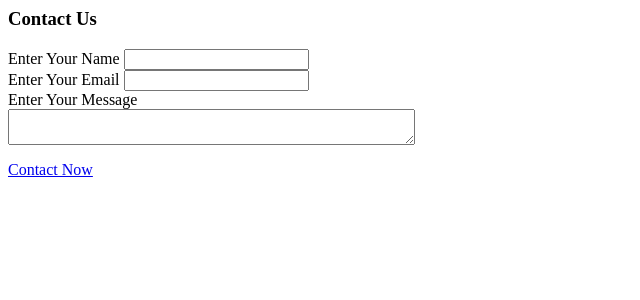
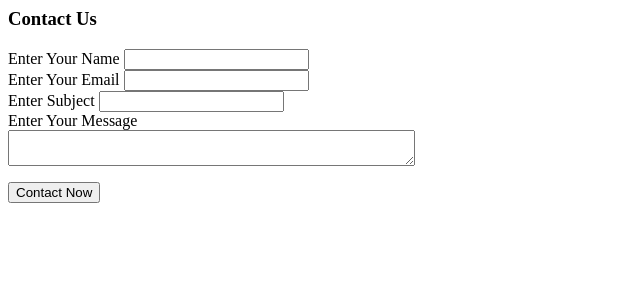
Before and after one commit to programmermunna/php_oop_simple_blog, a PHP site: page /includes/contact_page.php in a window 1280 px wide. Shown: the top 300 px of the page, without its empty margins (0-640 px from the left). Run offline with PHP 8.4, Linux system fonts and the light colour scheme.

Commit message:
update contact page for send mail

```diff
--- a/includes/contact_page.php
+++ b/includes/contact_page.php
@@ -1,5 +1,17 @@
+<?php
+
+
+    if(isset($_POST['contact'])){
+        $contact = $obj->send_mail();
+    }
+
+
+
+
+?>
 
     <body class=" bg-primary">
+        <?php if(isset($contact)){ echo $contact; }?>
         <div id="layoutAuthentication">
             <div id="layoutAuthentication_content">
                 <main>
@@ -11,22 +23,26 @@
                                     <div class="card-body">
                                         <form>
                                             <div class="form-group">
-                                                <label class="small mb-1" for="inputEmailAddress">Enter Your Name</label>
-                                                <input class="form-control py-4" id="inputEmailAddress" type="email" placeholder="" />
-                                            </div>
-                                        <form>
-                                            <div class="form-group">
-                                                <label class="small mb-1" for="inputEmailAddress">Enter Your Email</label>
-                                                <input class="form-control py-4" id="inputEmailAddress" type="email" placeholder="" />
+                                                <label class="small mb-1" for="name">Enter Your Name</label>
+                                                <input class="form-control py-4" id="name" type="text" placeholder="" />
                                             </div>
                                             <div class="form-group">
-                                                <label class="small mb-1" for="inputPassword">Enter Your Message</label>
+                                                <label class="small mb-1" for="email">Enter Your Email</label>
+                                                <input class="form-control py-4" id="email" type="email" placeholder="" />
+                                            </div>
+                                            <div class="form-group">
+                                                <label class="small mb-1" for="subject">Enter Subject</label>
+                                                <input name = "subject" class="form-control py-4" id="subject" type="text" placeholder="" />
+                                            </div>
+                                            <div class="form-group">
+                                                <label class="small mb-1" for="message">Enter Your Message</label>
                                                 <br>
                                                 <textarea style="outline:none;" name="message" id="message" cols="48" rows="0" placeholder=""></textarea>
                                             </div>
                                             </div>
                                             <div class="form-group d-flex align-items-center justify-content-center">
-                                                <a class="btn btn-primary " href="index.html">Contact Now</a>
+                                            <input type="submit" name="contact" class="form-control btn btn-block btn-primary" value="Contact Now">
+
                                             </div>
                                         </form>
                                     </div>
--- a/includes/header.php
+++ b/includes/header.php
@@ -13,7 +13,7 @@
                 </a>
               </li>
               <li class="nav-item">
-                <a class="nav-link" href="about.php">About Us</a>
+                <a class="nav-link" href="#">About Us</a>
               </li>
               <li class="nav-item">
                 <a class="nav-link" href="blog.php">Blog Entries</a>
```
Also changed, not shown: admin/class/function.php (+16 -0 lines).
